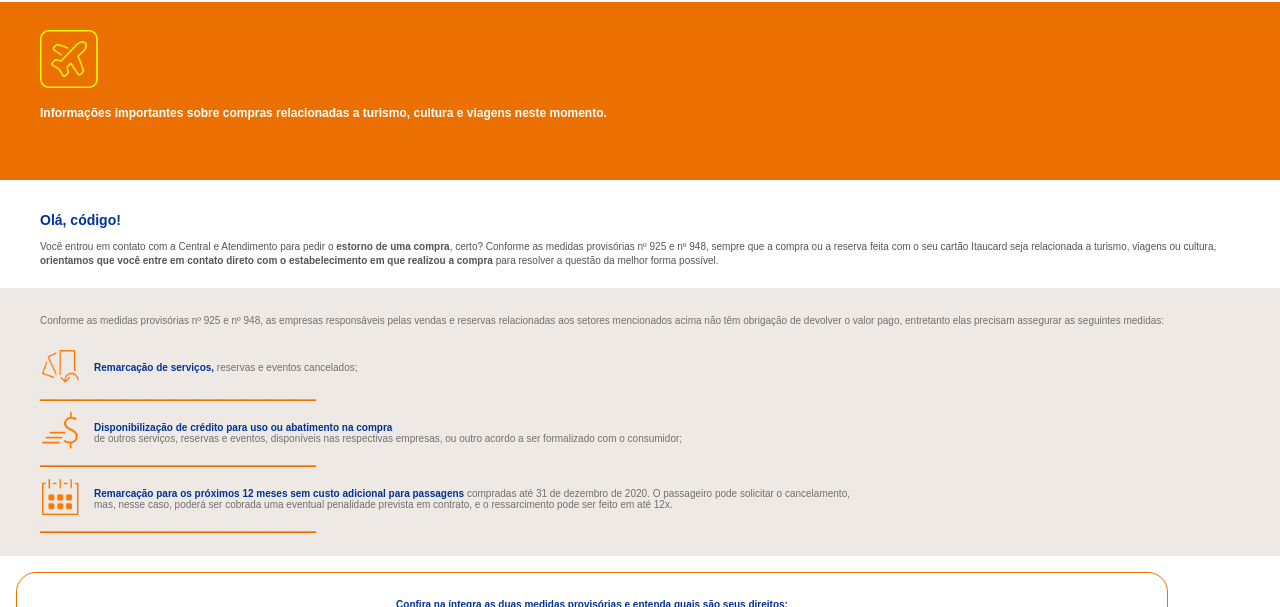
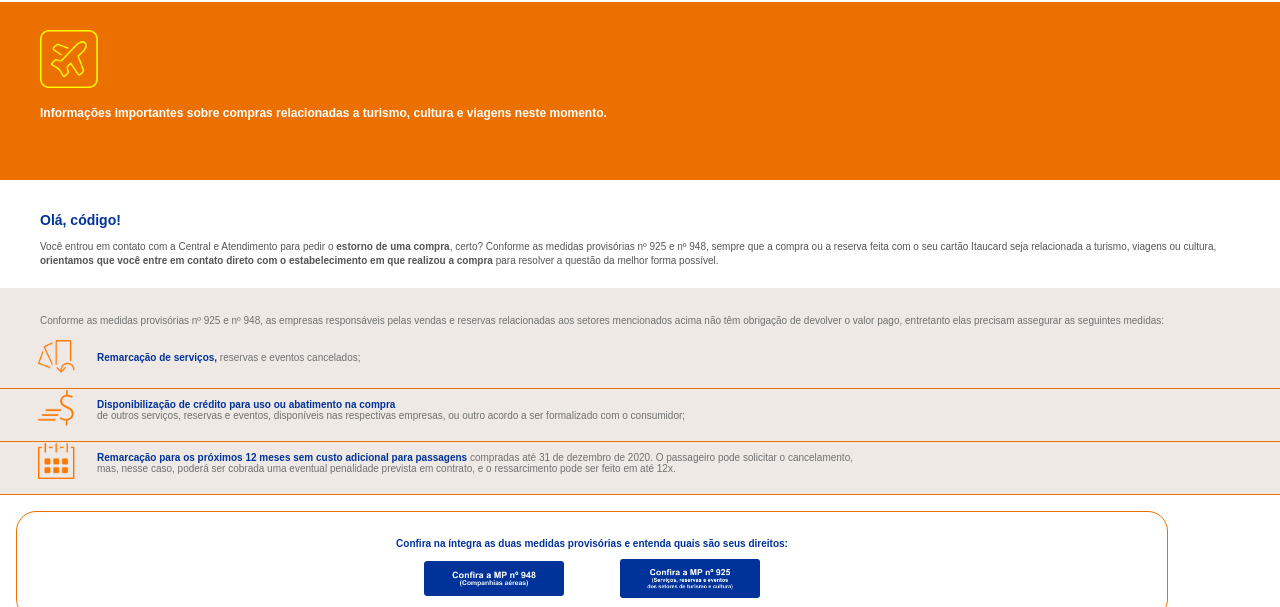
Before and after one commit to patriciachedid/emailmkt, a plain HTML site: page index.html in a window 1280 px wide. Shown: the part 193-800 px from the top of the page. Drawn offline with Linux system fonts and the light colour scheme.

Commit message:
last changes

```diff
--- a/index.html
+++ b/index.html
@@ -130,47 +130,30 @@
         <p style="line-height: 14px; font-size: 10px">Conforme as medidas provisórias nº 925 e nº 948, as empresas responsáveis pelas vendas e reservas relacionadas aos setores mencionados acima não têm obrigação de devolver o valor pago, entretanto elas precisam assegurar as seguintes medidas: </p>
       </td>
     </tr>
-          <tr>
+          <tr style="border-bottom: 1px solid #ec7000">
             <td style="display: inline-block; width:70% border-bottom: 2px solid #ec7000">
-              <img src="images/img4.png" alt="" style="width: 40px; height: auto; margin-left: 30px; padding: 10px 0px 29px 12px">
+              <img src="images/img4.png" alt="" style="width: 40px; height: auto; margin-left: 30px; padding: 0px 7px 10px 8px;">
             </td>
-            <td style="font-size: 10px; font-family: Arial, Helvetica, sans-serif; color: #707070;padding: 10px 0px 29px 12px; width: 60%; max-width: 100%; display: inline-block;">
+            <td style="font-size: 10px; font-family: Arial, Helvetica, sans-serif; color: #707070;padding: 0px 0px 10px 12px; width: 60%; max-width: 100%; display: inline-block;">
               <p><strong style="color: #003399;">Remarcação de serviços,</strong> reservas e eventos cancelados;</p>
             </td>
            </tr>
-           <tr>
-             <td>
-               <h2 style="color: #ec7000; padding-left: 40px; margin-top: -40px;">_______________________</h2>
-             </td>
-           </tr>
-
-          <tr>
+           <tr style="border-bottom: 1px solid #ec7000">
             <td style="display: inline-block; width:70% border-bottom: 2px solid #ec7000">
-              <img src="images/img5.png" alt="" style="width: 40px; height: auto; margin-left: 30px; margin-top: -22px; padding: 10px 0px 29px 12px">
+              <img src="images/img5.png" alt="" style="width: 40px; height: auto; margin-left: 30px; padding: 0px 7px 10px 8px">
             </td>
-            <td style="font-size: 10px; font-family: Arial, Helvetica, sans-serif; color: #707070;padding: 10px 0px 29px 12px; width: 60%; max-width: 100%; display: inline-block; margin-top: -22px;">
+            <td style="font-size: 10px; font-family: Arial, Helvetica, sans-serif; color: #707070;padding: 0px 0px 10px 12px; width: 60%; max-width: 100%; display: inline-block;">
               <p><strong style="color: #003399;">Disponibilização de crédito para uso ou abatimento na compra</strong> <br>de outros serviços, reservas e eventos, disponíveis nas respectivas empresas, ou outro acordo a ser formalizado com o consumidor;</p>
             </td>
            </tr>
-           <tr>
-             <td>
-               <h2 style="color: #ec7000; padding-left: 40px; margin-top: -40px;">_______________________</h2>
-             </td>
-           </tr>
-
-          <tr>
+           <tr style="border-bottom: 1px solid #ec7000">
             <td style="display: inline-block; width:70% border-bottom: 2px solid #ec7000">
-              <img src="images/img6.png" alt="" style="width: 40px; height: auto; margin-top: -22px; margin-left: 30px; padding: 10px 0px 29px 12px">
+              <img src="images/img6.png" alt="" style="width: 40px; height: auto; margin-left: 30px; padding: 0px 7px 10px 8px">
             </td>
-            <td style="font-size: 10px; font-family: Arial, Helvetica, sans-serif; color: #707070;margin-top: -22px; padding: 10px 0px 29px 12px; width: 60%; max-width: 100%; display: inline-block;">
+            <td style="font-size: 10px; font-family: Arial, Helvetica, sans-serif; color: #707070; padding: 0px 0px 10px 12px; width: 60%; max-width: 100%; display: inline-block;">
               <p><strong style="color: #003399;">Remarcação para os próximos 12 meses sem custo adicional para passagens</strong> compradas até 31 de dezembro de 2020. O passageiro pode solicitar o cancelamento, mas, nesse caso, poderá ser cobrada uma eventual penalidade prevista em contrato, e o ressarcimento pode ser feito em até 12x.</p>
             </td>
            </tr>
-           <tr>
-             <td>
-               <h2 style="color: #ec7000; padding-left: 40px; margin-top: -40px;">_______________________</h2>
-             </td>
-          </tr>
     </table>
           <!-- fim do quadrado cinza -->
           <table role="presentation" cellpadding="0" cellspacing="0" width="90%" style="font-family: Arial, Helvetica, sans-serif; margin-left: 1em;" >
```
